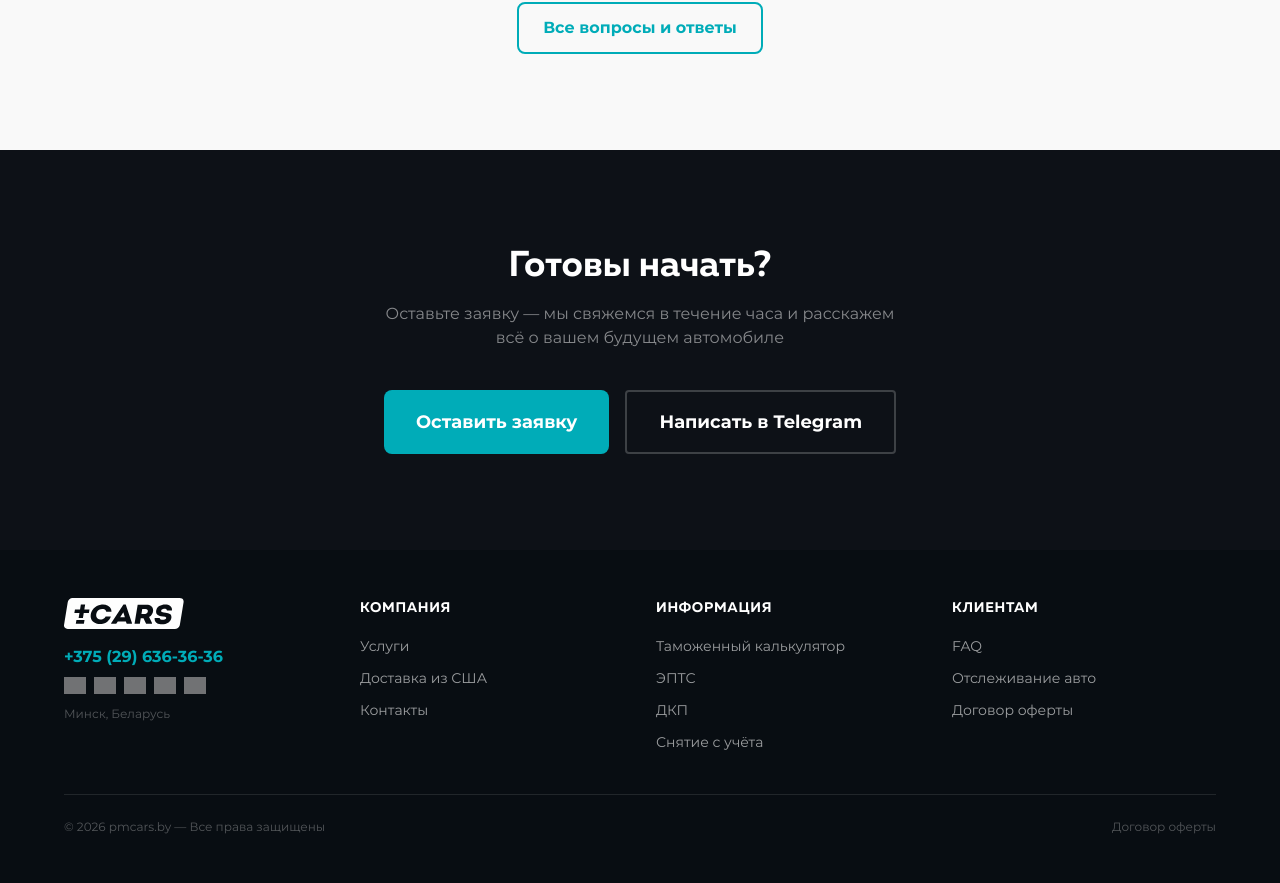
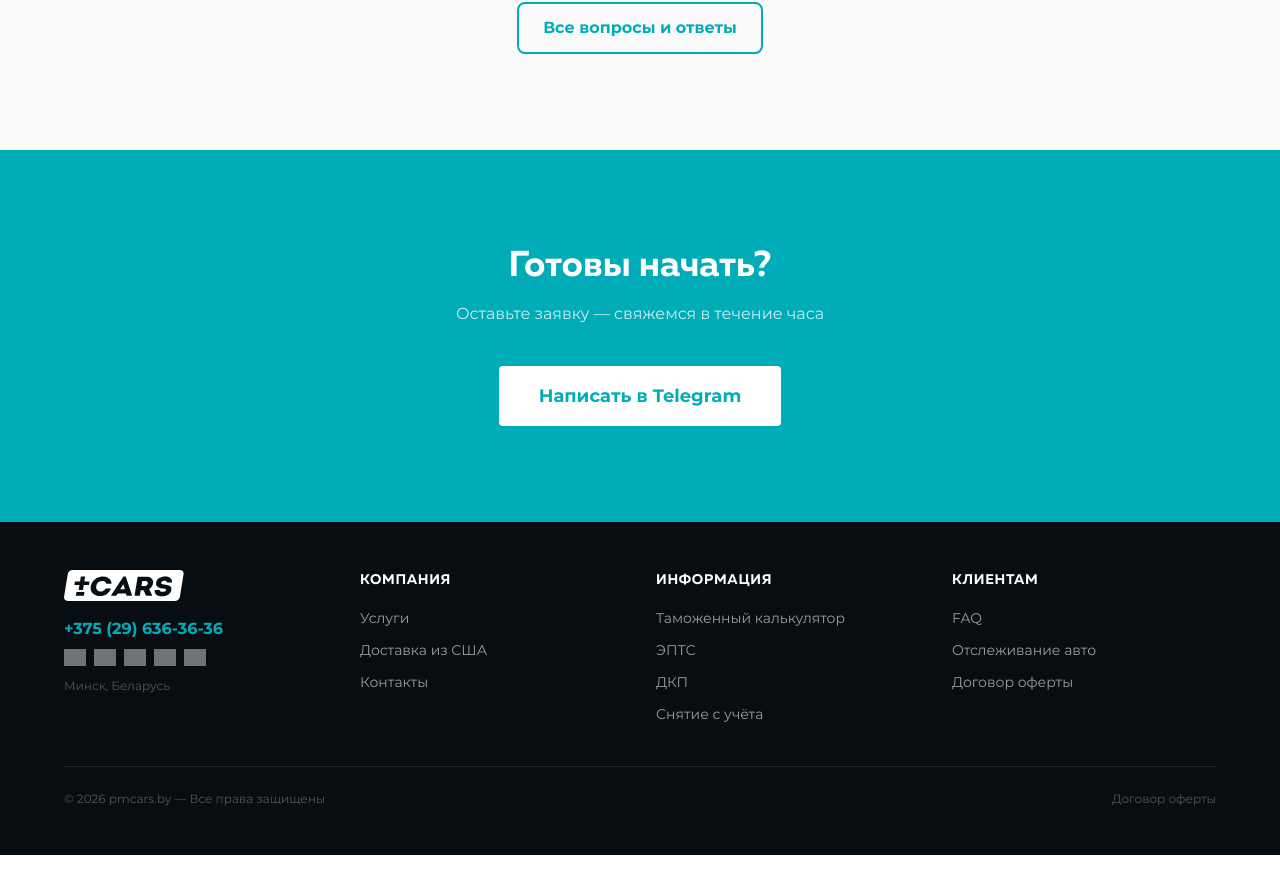
Before and after one commit to idzvilla/pmcars, a Next.js app: page / in a window 1280 px wide. Shown: the part 3778-4661 px from the top of the page. After the commit the page ends 4633 px from the top, so only its background shows below. Built offline with nearby package versions, Linux system fonts and the light colour scheme; grey boxes are pictures that could not be loaded.

Commit message:
feat: cta section primary bg, single telegram cta

```diff
--- a/src/components/sections/CtaSection.tsx
+++ b/src/components/sections/CtaSection.tsx
@@ -1,28 +1,23 @@
 // src/components/sections/CtaSection.tsx
-import Button from '@/components/ui/Button'
-
 export default function CtaSection() {
   return (
-    <section className="bg-dark-bg py-16 md:py-24">
+    <section className="bg-primary py-16 md:py-24">
       <div className="container text-center">
         <h2 className="font-muller font-bold text-3xl md:text-4xl text-white mb-4">
           Готовы начать?
         </h2>
-        <p className="text-white/50 font-montserrat mb-10 max-w-lg mx-auto">
-          Оставьте заявку — мы свяжемся в течение часа и расскажем всё о вашем будущем автомобиле
+        <p className="text-white/80 font-montserrat mb-10 max-w-lg mx-auto">
+          Оставьте заявку — свяжемся в течение часа
         </p>
-        <div className="flex flex-wrap justify-center gap-4">
-          <Button href="/contacts" size="lg">Оставить заявку</Button>
         <a
           href="https://t.me/pmcars"
           target="_blank"
           rel="noopener noreferrer"
-            className="inline-flex items-center gap-2 px-8 py-4 rounded border-2 border-white/20 text-white font-montserrat font-bold text-lg hover:border-primary hover:text-primary transition-colors"
+          className="inline-flex items-center gap-2 px-10 py-4 rounded bg-white text-primary font-montserrat font-bold text-lg hover:bg-white/90 transition-colors"
         >
           Написать в Telegram
         </a>
       </div>
-      </div>
     </section>
   )
 }
```
Lines whose indentation alone changed are shown as unchanged.
